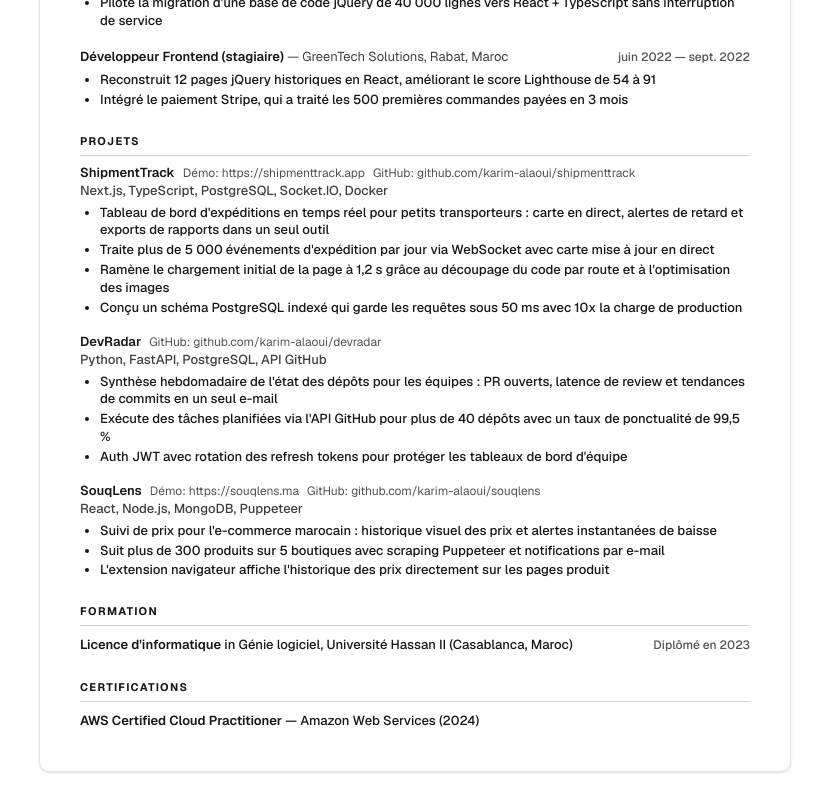
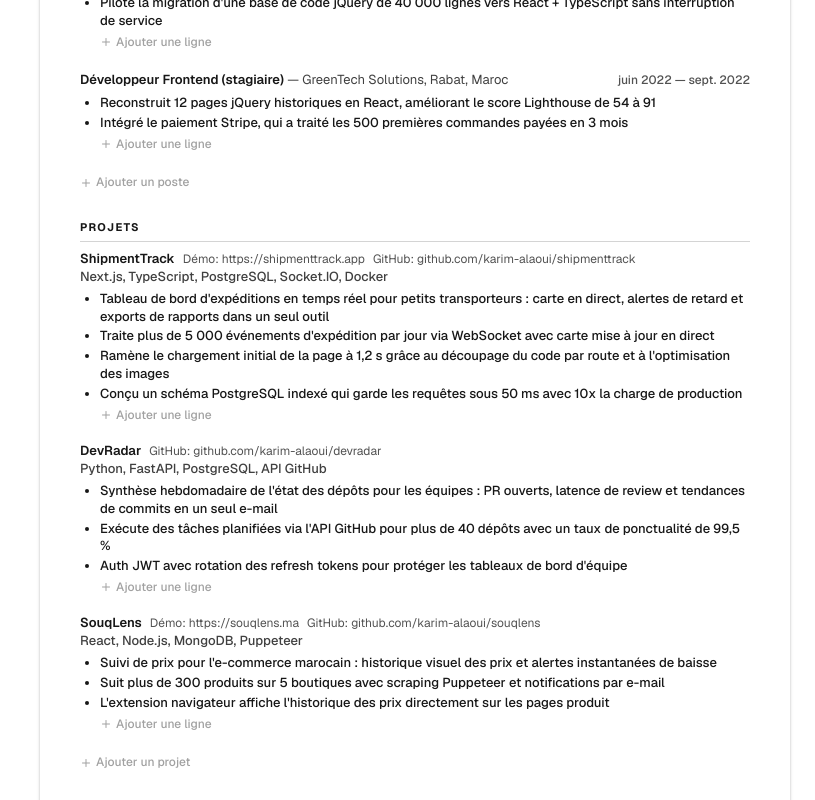
Before and after one commit to B00ZI/CVpolish, a Next.js app in the folder frontend/: page /jobs/job-medilink in a window 1280 px wide. Shown: the part 800-1600 px from the top of the page, without its empty margins (465-1280 px from the left). Built offline with nearby package versions, Linux system fonts and the light colour scheme.

Commit message:
CV preview: add bullets, roles and projects inline (screen-only rows, empty-field placeholders)

```diff
--- a/frontend/app/jobs/[id]/cv-preview.tsx
+++ b/frontend/app/jobs/[id]/cv-preview.tsx
@@ -1,7 +1,7 @@
 "use client";
 
 import { useRef, useState } from "react";
-import { Printer } from "lucide-react";
+import { Plus, Printer } from "lucide-react";
 import { Button } from "@/components/ui/button";
 import { cn } from "@/lib/utils";
 import type { Job, Language, MasterProfile } from "@/lib/types";
@@ -19,6 +19,10 @@ const LABELS: Record<
     certifications: string;
     present: string;
     graduated: string;
+    addBullet: string;
+    addRole: string;
+    addProject: string;
+    ph: { jobTitle: string; company: string; location: string; dates: string; bullet: string };
   }
 > = {
   en: {
@@ -30,6 +34,16 @@ const LABELS: Record<
     certifications: "Certifications",
     present: "Present",
     graduated: "Class of",
+    addBullet: "Add bullet",
+    addRole: "Add role",
+    addProject: "Add project",
+    ph: {
+      jobTitle: "Job title",
+      company: "Company",
+      location: "City",
+      dates: "Dates",
+      bullet: "Bullet",
+    },
   },
   fr: {
     summary: "Profil",
@@ -40,6 +54,16 @@ const LABELS: Record<
     certifications: "Certifications",
     present: "Présent",
     graduated: "Diplômé en",
+    addBullet: "Ajouter une ligne",
+    addRole: "Ajouter un poste",
+    addProject: "Ajouter un projet",
+    ph: {
+      jobTitle: "Intitulé du poste",
+      company: "Entreprise",
+      location: "Ville",
+      dates: "Période",
+      bullet: "Accomplissement",
+    },
   },
 };
 
@@ -49,16 +73,19 @@ function fmtRange(start: string, end: string | null, present: string): string {
 
 /** Click-to-edit text: renders as plain text until clicked, then a small
  *  textarea. Enter or blur saves, Escape cancels. Writes go through onSave
- *  (the parent persists them to the profile store). */
+ *  (the parent persists them to the profile store). Empty values render as
+ *  a clickable ghost placeholder so new entries stay editable in place. */
 function Editable({
   value,
   onSave,
   className,
+  placeholder = "…",
   block = false,
 }: {
   value: string;
   onSave: (v: string) => void;
   className?: string;
+  placeholder?: string;
   block?: boolean;
 }) {
   const [editing, setEditing] = useState(false);
@@ -101,6 +128,30 @@ function Editable({
     );
   }
 
+  if (value === "") {
+    return (
+      <span
+        role="button"
+        tabIndex={0}
+        title="Click to edit"
+        onClick={open}
+        onKeyDown={(e) => {
+          if (e.key === "Enter" || e.key === " ") {
+            e.preventDefault();
+            open();
+          }
+        }}
+        className={cn(
+          "cursor-text rounded-sm text-neutral-400 transition-colors hover:bg-neutral-100 print:hidden dark:hover:bg-white/10",
+          block && "block",
+          className,
+        )}
+      >
+        {placeholder}
+      </span>
+    );
+  }
+
   return (
     <textarea
       autoFocus
@@ -125,6 +176,69 @@ function Editable({
         block ? "block" : "inline-block",
         className,
       )}
+    />
+  );
+}
+
+/** Inline "add" affordance (same editing UX as Editable): a muted row
+ *  that opens an empty textarea. Enter or blur saves, empty text is
+ *  discarded, Escape cancels. Screen-only (never printed). */
+function AddRow({
+  label,
+  onAdd,
+}: {
+  label: string;
+  onAdd: (v: string) => void;
+}) {
+  const [adding, setAdding] = useState(false);
+  const [draft, setDraft] = useState("");
+  const skipBlur = useRef(false);
+
+  function commit() {
+    const v = draft.trim();
+    if (v) onAdd(v);
+    skipBlur.current = true;
+    setAdding(false);
+  }
+
+  if (!adding) {
+    return (
+      <button
+        type="button"
+        title={label}
+        onClick={() => {
+          setDraft("");
+          skipBlur.current = false;
+          setAdding(true);
+        }}
+        className="mt-0.5 inline-flex cursor-text items-center gap-1 text-[12px] text-neutral-400 transition-colors hover:text-neutral-700 print:hidden dark:text-neutral-500 dark:hover:text-neutral-300"
+      >
+        <Plus className="h-3 w-3" />
+        {label}
+      </button>
+    );
+  }
+
+  return (
+    <textarea
+      autoFocus
+      value={draft}
+      onChange={(e) => setDraft(e.target.value)}
+      onBlur={() => {
+        if (skipBlur.current) return;
+        commit();
+      }}
+      onKeyDown={(e) => {
+        if (e.key === "Escape") {
+          skipBlur.current = true;
+          setAdding(false);
+        } else if (e.key === "Enter" && !e.shiftKey) {
+          e.preventDefault();
+          commit();
+        }
+      }}
+      rows={2}
+      className="w-full resize-none rounded-sm bg-white p-0.5 text-neutral-900 ring-2 ring-blue-600 outline-hidden [font-family:inherit] [font-size:inherit]"
     />
   );
 }
@@ -270,6 +384,7 @@ export function CvPreview({
                         <Editable
                           block
                           value={b}
+                          placeholder={L.ph.bullet}
                           onSave={(v) =>
                             onEditProfile((p) => ({
                               ...p,
@@ -288,9 +403,47 @@ export function CvPreview({
                         />
                       </li>
                     ))}
+                    <li className="list-none">
+                      <AddRow
+                        label={L.addBullet}
+                        onAdd={(v) =>
+                          onEditProfile((p) => ({
+                            ...p,
+                            experience: p.experience.map((e) =>
+                              e.id === exp.id
+                                ? { ...e, bullets: [...e.bullets, v] }
+                                : e,
+                            ),
+                          }))
+                        }
+                      />
+                    </li>
                   </ul>
                 </li>
               ))}
+              <li className="list-none">
+                <AddRow
+                  label={L.addRole}
+                  onAdd={(v) =>
+                    onEditProfile((p) => ({
+                      ...p,
+                      experience: [
+                        ...p.experience,
+                        {
+                          id: `exp-${Date.now()}`,
+                          jobTitle: v,
+                          company: "",
+                          location: "",
+                          startDate: "",
+                          endDate: null,
+                          bullets: [""],
+                          technologies: [],
+                        },
+                      ],
+                    }))
+                  }
+                />
+              </li>
             </ul>
           </Section>
         )}
@@ -323,6 +476,7 @@ export function CvPreview({
                         <Editable
                           block
                           value={b}
+                          placeholder={L.ph.bullet}
                           onSave={(v) =>
                             onEditProfile((p) => ({
                               ...p,
@@ -341,9 +495,45 @@ export function CvPreview({
                         />
                       </li>
                     ))}
+                    <li className="list-none">
+                      <AddRow
+                        label={L.addBullet}
+                        onAdd={(v) =>
+                          onEditProfile((p) => ({
+                            ...p,
+                            projects: p.projects.map((pr) =>
+                              pr.id === prj.id
+                                ? { ...pr, bullets: [...pr.bullets, v] }
+                                : pr,
+                            ),
+                          }))
+                        }
+                      />
+                    </li>
                   </ul>
                 </li>
               ))}
+              <li className="list-none">
+                <AddRow
+                  label={L.addProject}
+                  onAdd={(v) =>
+                    onEditProfile((p) => ({
+                      ...p,
+                      projects: [
+                        ...p.projects,
+                        {
+                          id: `prj-${Date.now()}`,
+                          name: v,
+                          description: "",
+                          techStack: [],
+                          links: [],
+                          bullets: [""],
+                        },
+                      ],
+                    }))
+                  }
+                />
+              </li>
             </ul>
           </Section>
         )}
```
